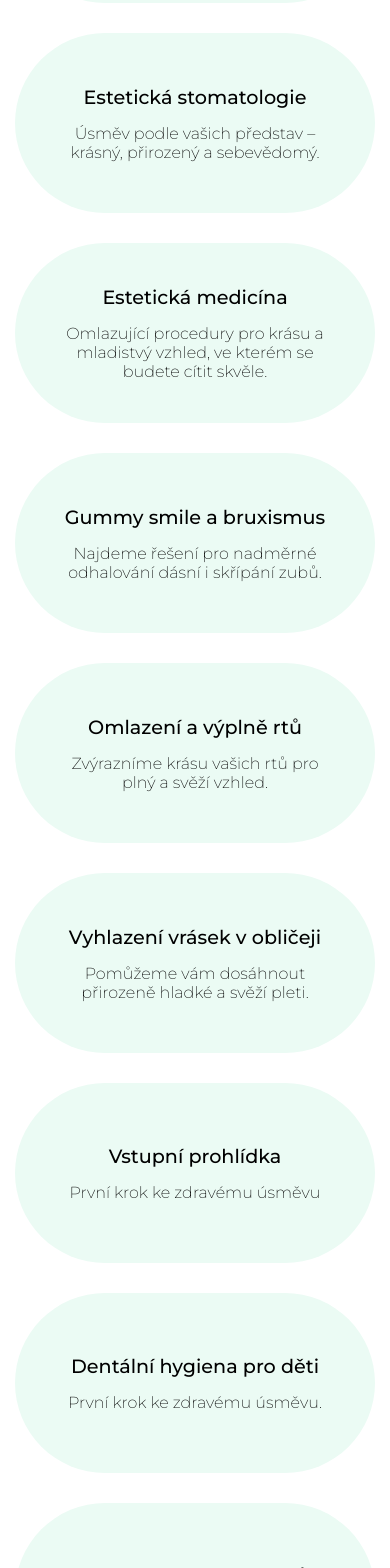
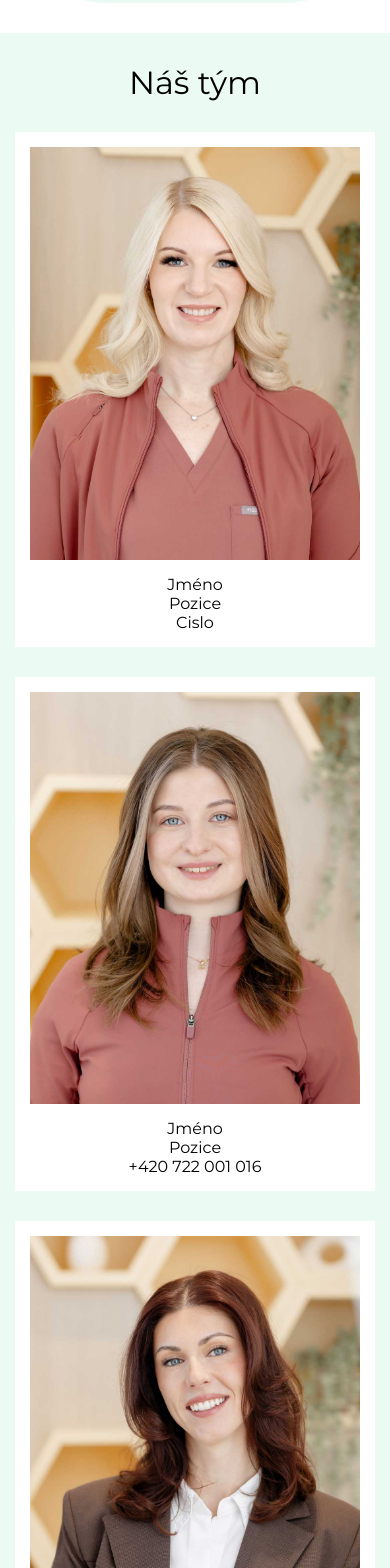
Before and after one commit to stepandordiai/natadent, a React (Vite) app: page / in a window 390 px wide. Shown: the part 4060-5628 px from the top of the page. Built offline with nearby package versions, Linux system fonts and the light colour scheme.

Commit message:
v3.0.25 Fix bugs

```diff
--- a/index.html
+++ b/index.html
@@ -7,7 +7,7 @@
   <meta name="description" content="Dental clinic in Kolin">
   <meta name="keywords" content="Dentistry">
   <meta name="author" content="heeeyooo.studio">
-  <title>Novozub</title>
+  <title>Prozubik</title>
 
   <!-- Favicons -->
 
--- a/src/components/Footer/Footer.jsx
+++ b/src/components/Footer/Footer.jsx
@@ -19,7 +19,7 @@ const Footer = () => {
             <div className="footer-top">
                 <NavLink className="footer-top__logo" to="/">
                     <img src={logoIcon} alt="Logo" />
-                    <span>Luxdent</span>
+                    <span>Prozubik</span>
                 </NavLink>
                 <div className="footer-top__working-hours">
                     <p>{t("footer.working_hours")}</p>
@@ -224,7 +224,7 @@ const Footer = () => {
                 </div>
             </div>
             <div className="footer-bottom">
-                <p className="copyright">&copy; 2025 Novozub</p>
+                <p className="copyright">&copy; 2025 Prozubik</p>
                 <p>{t("footer.rights")}.</p>
                 <p className="creator">
                     Designed and developed by{" "}
--- a/src/components/Header/Header.jsx
+++ b/src/components/Header/Header.jsx
@@ -21,7 +21,7 @@ const Header = () => {
             <div className="header-bottom">
                 <NavLink className="header-bottom__logo" to="/">
                     <img src={logoIcon} alt="Logo" />
-                    <span>Luxdent</span>
+                    <span>Prozubik</span>
                 </NavLink>
                 <nav className="nav">
                     <div>
--- a/src/pages/Home/Home.jsx
+++ b/src/pages/Home/Home.jsx
@@ -134,7 +134,7 @@ const Home = () => {
                         <h4>{t("service_15")}</h4>
                         <p>{t("service_desc_15")}</p>
                     </NavLink>
-                    <NavLink className="home__service js-service">
+                    {/* <NavLink className="home__service js-service">
                         <h4>{t("service_16")}</h4>
                         <p>{t("service_desc_16")}</p>
                     </NavLink>
@@ -197,47 +197,52 @@ const Home = () => {
                     <NavLink className="home__service js-service">
                         <h4>{t("service_31")}</h4>
                         <p>{t("service_desc_31")}</p>
-                    </NavLink>
+                    </NavLink> */}
                 </div>
             </div>
             <div className="home-our-team">
-                <h3 className="about-us__team-title">
+                <h3 className="home-our-team__title">
                     {t("about_us.our_team_title")}
                 </h3>
-                <div className="about-us__team-grid">
-                    <div className="team-card">
+                <div className="home-our-team__grid">
+                    <div className="home-our-team__card">
                         <img src={photo1} alt="Photo" />
                         <div>
                             <p>Jméno</p>
                             <p>Pozice</p>
+                            <p>Cislo</p>
                         </div>
                     </div>
-                    <div className="team-card">
+                    <div className="home-our-team__card">
                         <img src={photo2} alt="Photo" />
                         <div>
                             <p>Jméno</p>
                             <p>Pozice</p>
+                            <p>+420 722 001 016</p>
                         </div>
                     </div>
-                    <div className="team-card">
+                    <div className="home-our-team__card">
                         <img src={photo3} alt="Photo" />
                         <div>
                             <p>Jméno</p>
                             <p>Pozice</p>
+                            <p>+420 722 001 016</p>
                         </div>
                     </div>
-                    <div className="team-card">
+                    <div className="home-our-team__card">
                         <img src={photo4} alt="Photo" />
                         <div>
                             <p>Jméno</p>
                             <p>Pozice</p>
+                            <p>+420 722 001 016</p>
                         </div>
                     </div>
-                    <div className="team-card">
+                    <div className="home-our-team__card">
                         <img src={photo5} alt="Photo" />
                         <div>
                             <p>Jméno</p>
                             <p>Pozice</p>
+                            <p>+420 722 001 016</p>
                         </div>
                     </div>
                 </div>
--- a/src/pages/Home/Home.scss
+++ b/src/pages/Home/Home.scss
@@ -211,9 +211,42 @@
     text-align: justify;
 }
 
+// Our team
+
+.home-our-team {
+    padding: 30px;
+}
+
+.home-our-team__title {
+    font-size: 2rem;
+    text-align: center;
+    padding-bottom: 30px;
+}
+
+.home-our-team__grid {
+    display: grid;
+    grid-template-columns: repeat(5, 1fr);
+    gap: 30px;
+}
+
+.home-our-team__card {
+    padding: 15px;
+    text-align: center;
+    @include flex-center;
+    flex-direction: column;
+    row-gap: 15px;
+    background: #fff;
+}
+
 @media (max-width: 1300px) {
     .home__services-grid {
         grid-template-columns: repeat(2, 1fr);
+    }
+}
+
+@media (max-width: 1200px) {
+    .home-our-team__grid {
+        grid-template-columns: repeat(4, 1fr);
     }
 }
 
@@ -239,58 +272,22 @@
     .faq__list {
         width: 100%;
     }
+
+    .home-our-team {
+        padding: 30px 15px;
+    }
+
+    .home-our-team__grid {
+        grid-template-columns: repeat(2, 1fr);
+    }
 }
 
 @media (max-width: 500px) {
     .home-top__btn-container {
         flex-direction: column;
     }
-}
 
-//
-
-.home-our-team {
-    padding: 30px;
-}
-
-.about-us__team-title {
-    font-size: 2rem;
-    text-align: center;
-    padding-bottom: 30px;
-}
-
-.about-us__team-grid {
-    display: grid;
-    grid-template-columns: repeat(5, 1fr);
-    gap: 30px;
-}
-
-.team-card {
-    padding: 15px;
-    text-align: center;
-    @include flex-center;
-    flex-direction: column;
-    width: 100%;
-    background: #fff;
-}
-
-@media (max-width: 1200px) {
-    .about-us__team-grid {
-        grid-template-columns: repeat(4, 1fr);
-    }
-}
-
-@media (max-width: 900px) {
-    .home-our-team {
-        padding: 30px 15px;
-    }
-    .about-us__team-grid {
-        grid-template-columns: repeat(2, 1fr);
-    }
-}
-
-@media (max-width: 600px) {
-    .about-us__team-grid {
+    .home-our-team__grid {
         grid-template-columns: repeat(1, 1fr);
     }
 }
```
Also changed, not shown: 1 other file (tests, documents, lock files or other folders).
